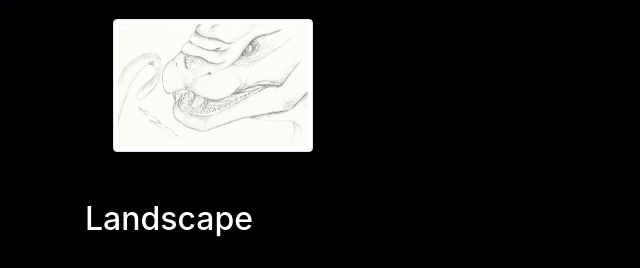
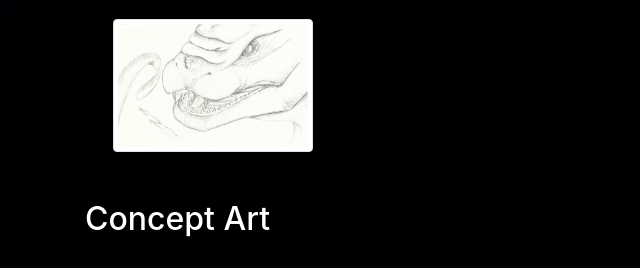
Before and after one commit to codingLyfe/pwp-photo-gallery, a PHP site: page / in a window 1280 px wide. Shown: the part 1105-1373 px from the top of the page, without its empty margins (0-640 px from the left). Run offline with PHP 8.4, Linux system fonts and the light colour scheme; some libraries are stand-ins or nearby versions.

Commit message:
updated category names

```diff
--- a/public_html/index.php
+++ b/public_html/index.php
@@ -145,7 +145,7 @@
 
 
 			<div class="container">
-				<h2>Landscape</h2>
+				<h2>Concept Art</h2>
 				<div class="row">
 					<div class="col-md-3 col-sm-6 text-center">
 						<a href="images/concept-art/concept-dress.jpg" data-fancybox="gallery-concept" data-caption="Dress Design for heroine Lilean">
@@ -187,7 +187,7 @@
 
 
 			<div class="container">
-				<h2>Abstract</h2>
+				<h2>Misc</h2>
 				<div class="row">
 					<div class="col-md-3">
 						<a href="images/misc/misc-anatomy-color.jpg" data-fancybox="gallery-misc" data-caption="Working on Anatomy and Color">
```
